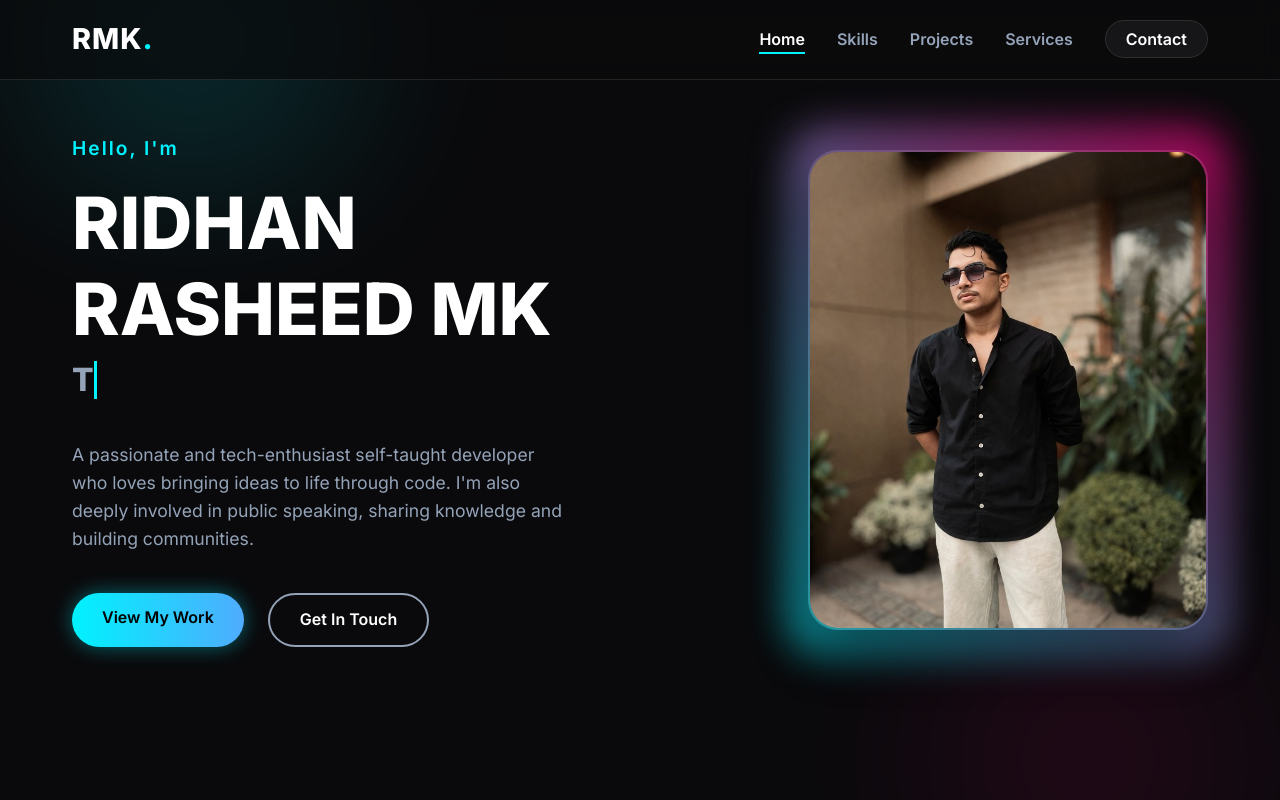
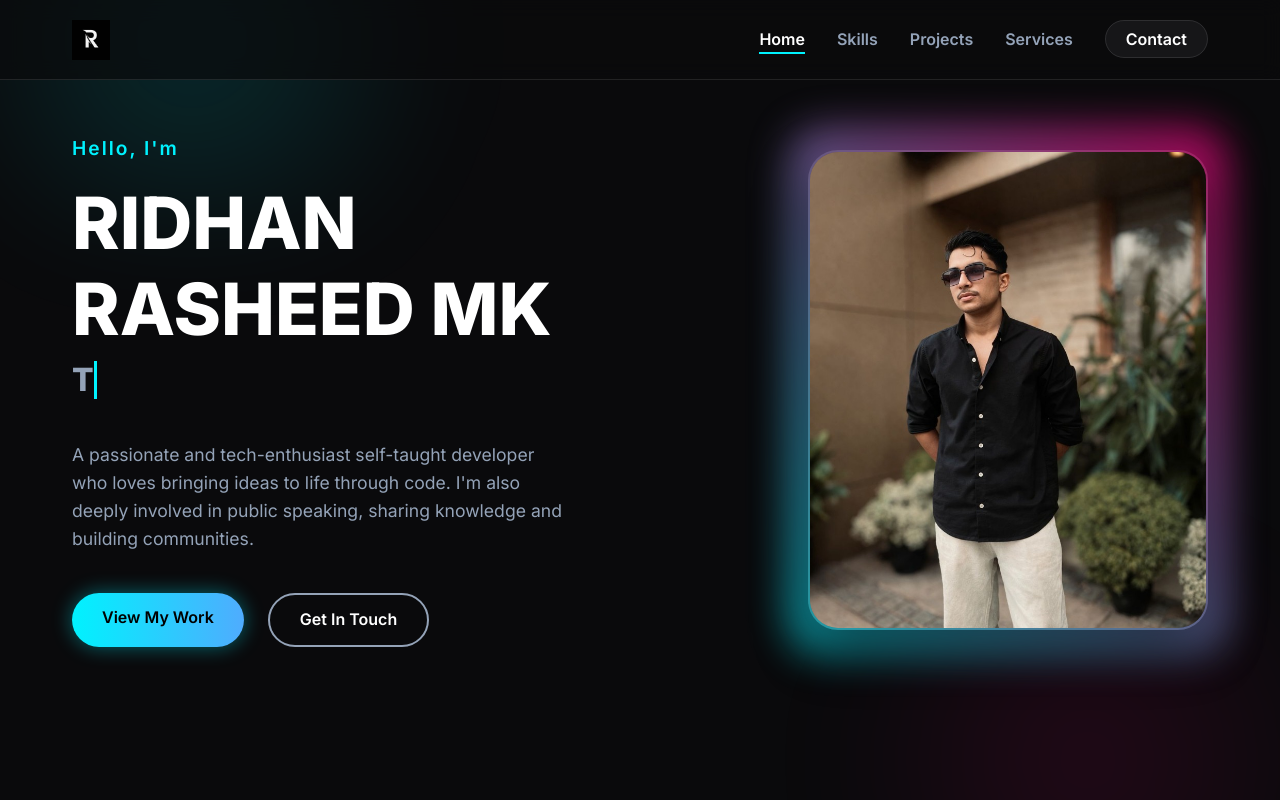
Before and after one commit to ridhanmk/portfolio, a plain HTML site: page index.html in a window 1280 px wide. Shown: the top 800 px of the page. Drawn offline with Linux system fonts and the light colour scheme.

Commit message:
Update navbar logo to custom R image

```diff
--- a/index.html
+++ b/index.html
@@ -16,7 +16,7 @@
     <!-- Navigation -->
     <nav class="navbar">
         <div class="nav-container">
-            <a href="#hero" class="logo">RMK<span>.</span></a>
+            <a href="#hero" class="logo"><img src="assets/logo.jpg" alt="Logo" class="nav-logo"></a>
             <ul class="nav-links">
                 <li><a href="#hero">Home</a></li>
                 <li><a href="#skills">Skills</a></li>
--- a/style.css
+++ b/style.css
@@ -136,13 +136,14 @@ section {
 }
 
 .logo {
-    font-size: 1.8rem;
-    font-weight: 800;
-    letter-spacing: 1px;
+    display: flex;
+    align-items: center;
 }
 
-.logo span {
-    color: var(--primary-glow);
+.nav-logo {
+    height: 40px;
+    width: auto;
+    filter: invert(1);
 }
 
 .nav-links {
```
Also changed, not shown: assets/logo.jpg (added).
